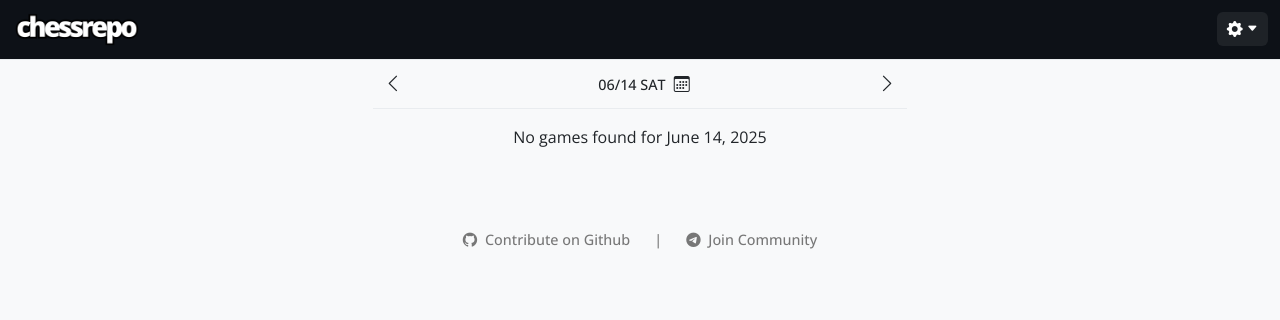
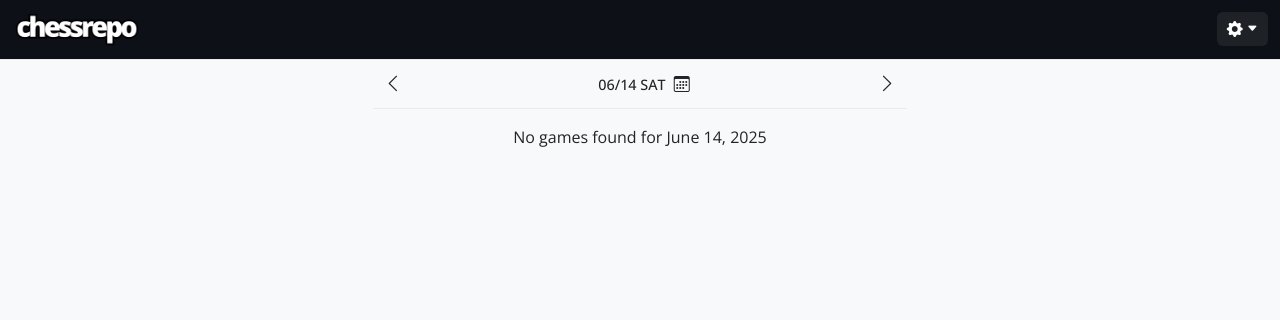
Before and after one commit to africanyeast/chessrepo-v2, a Django app: page / in a window 1280 px wide. Shown: the top 320 px of the page. Run offline with Django 5.2, Linux system fonts and the light colour scheme; data that the repository does not hold is empty.

Commit message:
do not display the footer

```diff
--- a/repo/templates/index.html
+++ b/repo/templates/index.html
@@ -155,7 +155,7 @@
             </div>
         </div>
     </div>
-    <footer class="pt-5 pb-3 mt-auto">
+    <footer class="pt-5 pb-3 mt-auto d-none">
         <div class="container-fluid">
             <div class="footer-links d-flex justify-content-center align-items-center gap-4">
                 <a href="https://github.com/africanyeast/chessrepo-v2" class="text-decoration-none text-muted" target="_blank">
```
